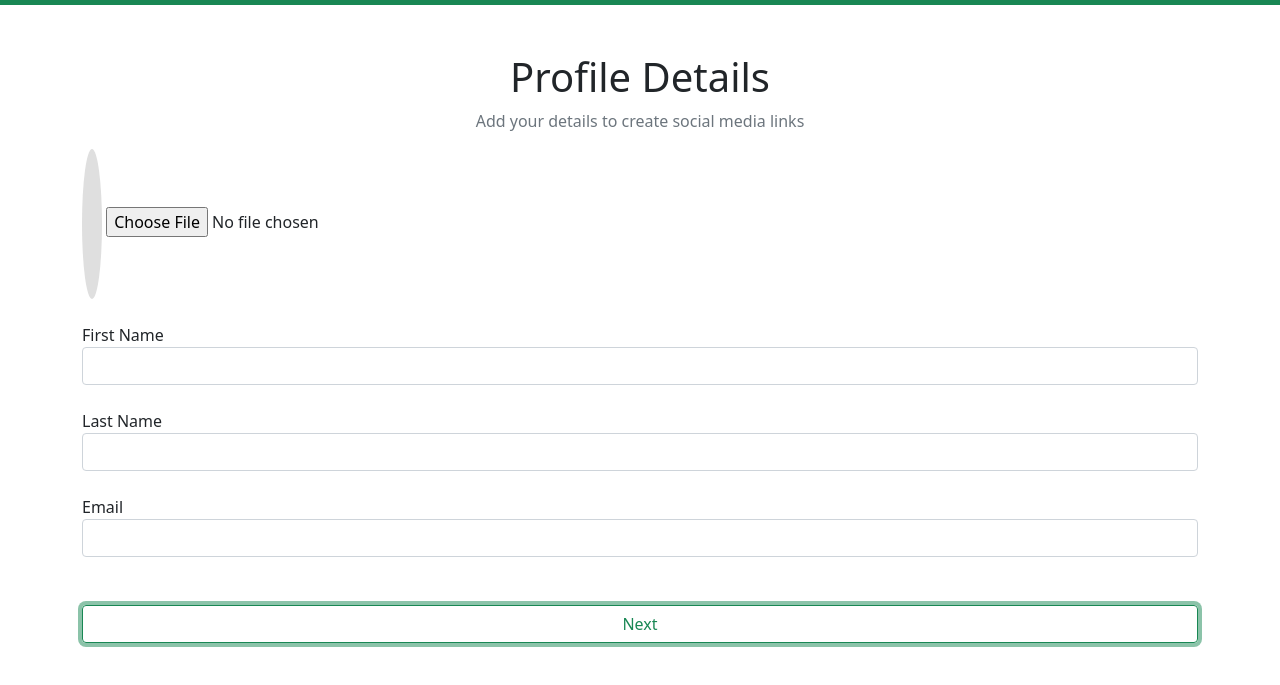
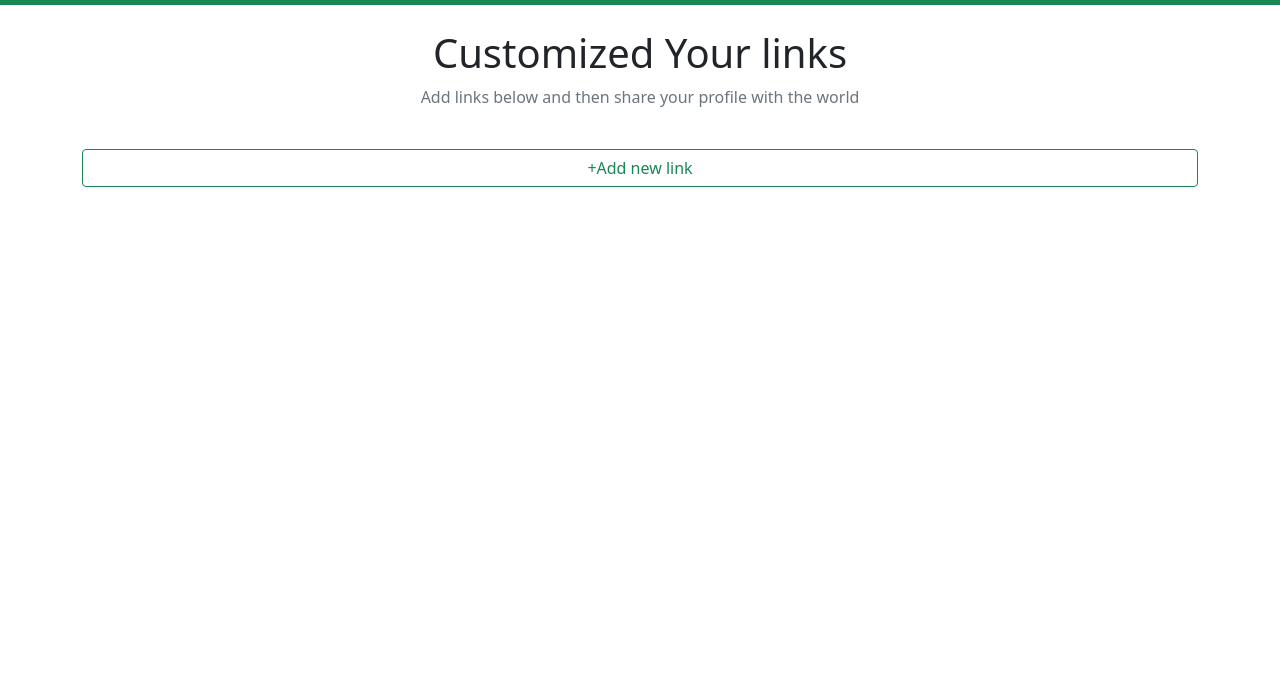
Before and after one commit to Faruqoloyede/Link-share-webapp, a plain HTML site: page index.html in a window 1280 px wide. Both pictures are taken after a click on the button "Next". Shown: the part 83-768 px from the top of the page. Drawn offline with nearby package versions, Linux system fonts and the light colour scheme.

Commit message:
add functionality to the next button

```diff
--- a/assets/css/style.css
+++ b/assets/css/style.css
@@ -21,10 +21,17 @@
     font-size: 1.5rem;
 }
 
-/* .link_section {
-    display: ;
-} */
+.hero_section.hide {
+    display: none;
+}
 
+.link_section {
+    display: none;
+}
+
+.link_section.show {
+    display: block;
+}
 
 img {
     height: 150px;
--- a/assets/js/app.js
+++ b/assets/js/app.js
@@ -17,6 +17,9 @@ const re = document.querySelector(".result");
 const input = document.querySelector("#link");
 const text = document.querySelector("#text");
 const add_btn = document.querySelector("#add_btn");
+const next_btn = document.querySelector("#next");
+const profile = document.querySelector(".hero_section");
+const link = document.querySelector(".link_section");
 
 
 for(let i = 0; i < drop_down.length; i++) {
@@ -31,6 +34,11 @@ for(let i = 0; i < drop_down.length; i++) {
         drop_down[i].insertAdjacentHTML("beforeend", optionTag);
     }
 }
+
+next_btn.addEventListener("click", ()=>{
+    profile.classList.add("hide");
+    link.classList.add("show")
+})
 
 add_btn.addEventListener("click", ()=>{
     document.querySelector(".popup_box").classList.add("show");
--- a/index.html
+++ b/index.html
@@ -48,7 +48,7 @@
             <p class="text-secondary text-center">Add your details to create social media links</p>
 
             <div class="form">
-                <img src="img.png"/>
+
                 <input type="file"/>
                 <div class="form-group my-4">
                     <label for="name">First Name</label>
@@ -65,10 +65,11 @@
                     <input type="email" name="email" class="form-control" id="last_name">
                 </div>
             </div>
+            <img src="img.png"/>
             <button type="button" class="btn btn-outline-success my-4 w-100" id="next">Next</button>
         </div>
         <!--==========LINK DETAILS==========-->
-        <div class="link_section my-4 d-none">
+        <div class="link_section my-4">
             <h1 class="text-dark text-center">Customized Your links</h1>
             <p class="text-secondary text-center">Add links below and then share your profile with the world</p>
             <button type="button" class="btn btn-outline-success my-4 w-100" id="add_btn">+Add new link</button>
```
